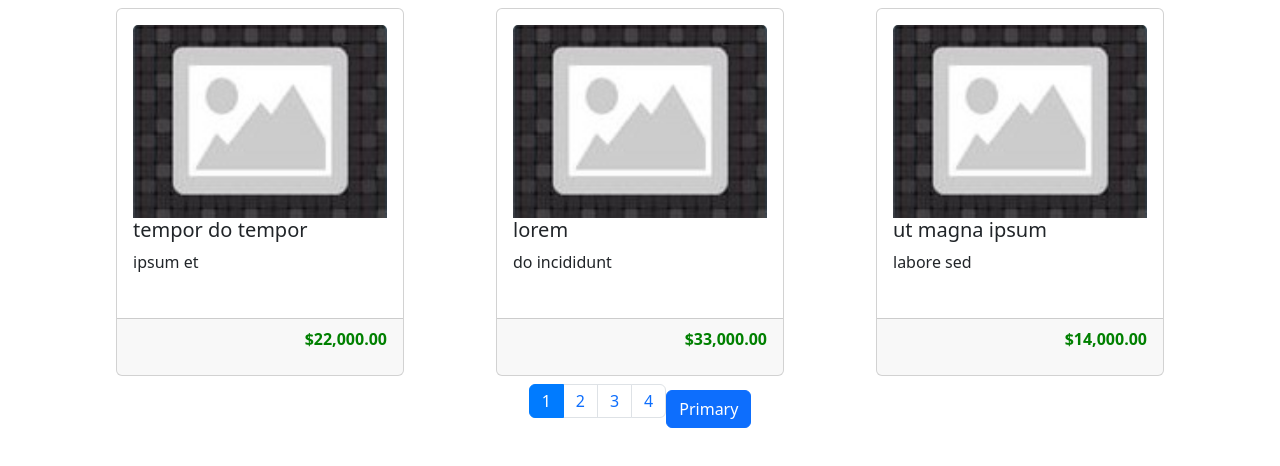
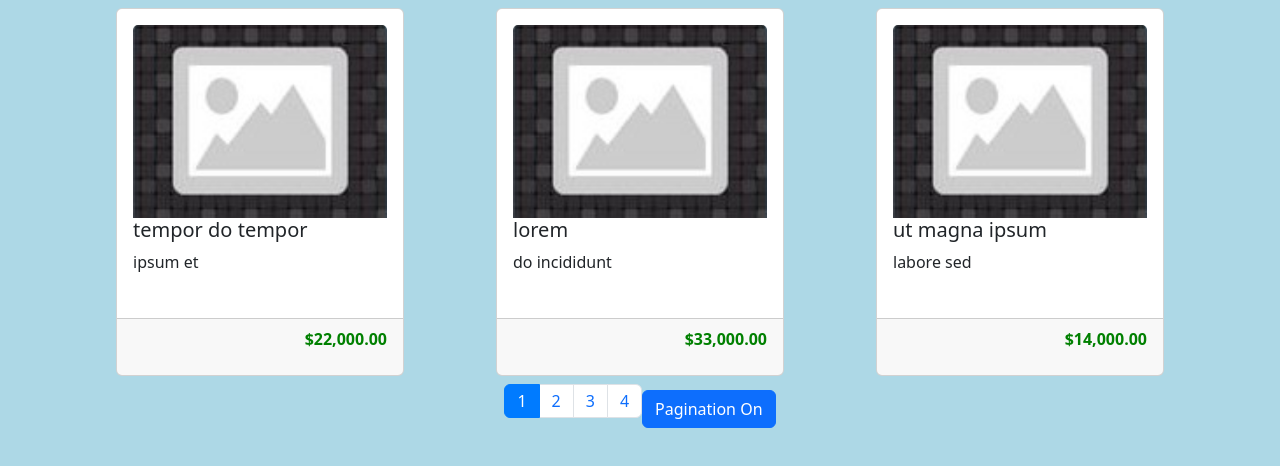
Before and after one commit to davidkenesaw/coxUI, a React (Create React App) app: page / in a window 1280 px wide. Shown: the top 466 px of the page. Built offline with nearby package versions, Linux system fonts and the light colour scheme.

Commit message:
edit button

```diff
--- /dev/null
+++ b/src/App.css
@@ -0,0 +1,4 @@
+.App-header {
+    background-color: lightblue;
+    min-height: 100vh;
+}
--- a/src/App.js
+++ b/src/App.js
@@ -7,6 +7,7 @@ import RenderPagination from './RenderPagination/RenderPagination';
 import { useState, useEffect } from 'react';
 import SizeHook from './SizeHook/SizeHook'
 import Toggle from './Toggle/Toggle'
+import './App.css'
 
 
 
--- a/src/Toggle/Toggle.jsx
+++ b/src/Toggle/Toggle.jsx
@@ -3,20 +3,20 @@ import { useState, useEffect } from 'react';
 
 function Toggle(props) {
     const [toggle, setToggle] = useState(true)
+    const [text, setText] = useState("Pagination On")
 
     function toggleOnOff(){
         setToggle(prevToggle => !prevToggle)
+        if(toggle == false){
+          setText("Pagination On")
+        }else{
+          setText("Pagination Off")
+        }
     }
 
     props.func(toggle)
 
-    return (
-
-    <>
-      <Button variant="primary" onClick={toggleOnOff}>Primary</Button>
-
-    </>
-  );
+    return (<Button variant="primary" onClick={toggleOnOff}>{text}</Button>);
 }
 
 export default Toggle;
```
